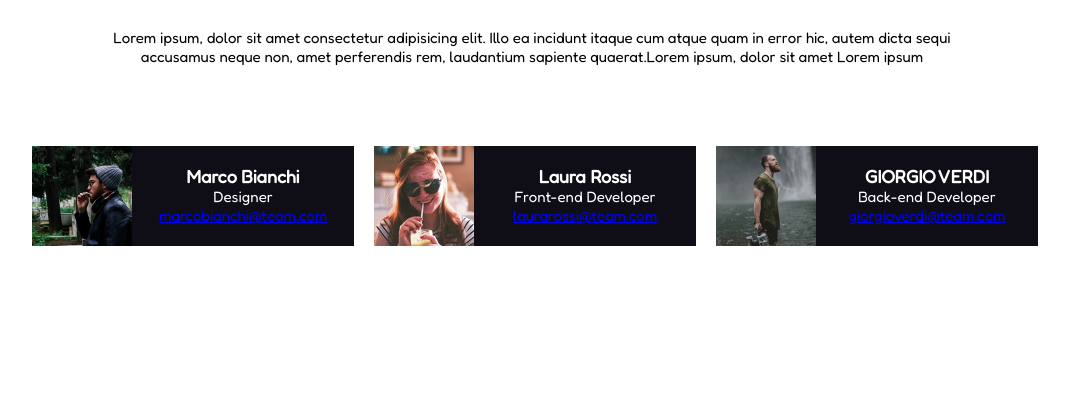
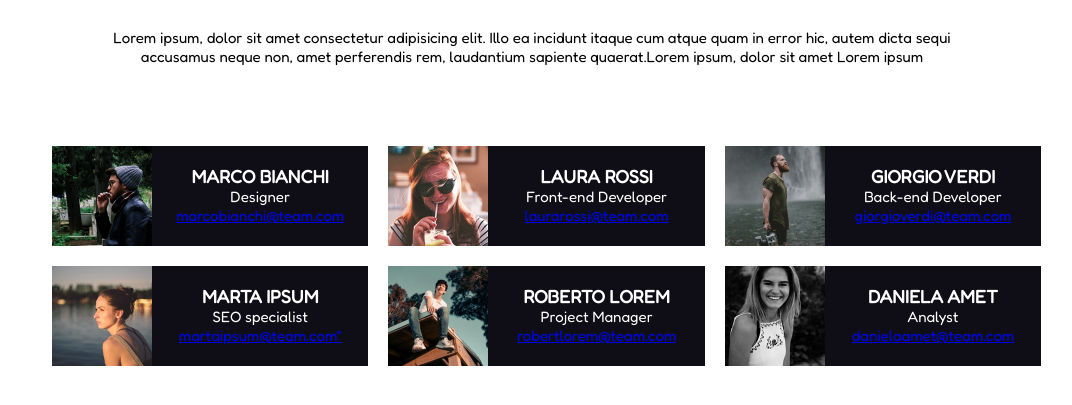
Before and after one commit to EnzoPierucci/html-css-float-cards, a plain HTML site: page index.html in a window 1280 px wide. Shown: the part 133-538 px from the top of the page, without its empty margins (108-1180 px from the left). Drawn offline with Linux system fonts and the light colour scheme.

Commit message:
float secondo gruppo

```diff
--- a/css/style.css
+++ b/css/style.css
@@ -20,7 +20,7 @@ header,div{
 }
 
 section{
-    margin:70px auto auto 130px;
+    margin:70px auto auto 150px;
 
 }
 
--- a/index.html
+++ b/index.html
@@ -30,7 +30,7 @@
              <img class="foto" src="img/male1.png" alt="marco bianchi">
 
                 <br>
-                 <b>Marco Bianchi</b>
+                 <b>MARCO BIANCHI</b>
                  <br>
                  <span>Designer</span>
                  <br>
@@ -42,7 +42,7 @@
                 <img class="foto" src="img/female1.png" alt="Laura Rossi">
 
                    <br>
-                    <b>Laura Rossi</b>
+                    <b>LAURA ROSSI</b>
                     <br>
                     <span>Front-end Developer</span>
                     <br>
@@ -63,6 +63,45 @@
                </div>
         </section>
 
+        <section>
+            <div class="c1">
+
+             <img class="foto" src="img/female2.png" alt="MARTA IPSUM">
+
+                <br>
+                 <b>MARTA IPSUM</b>
+                 <br>
+                 <span>SEO specialist</span>
+                 <br>
+                 <a href="martaipsum@team.com">martaipsum@team.com"</a>
+
+            </div>
+            <div class="c1">
+
+                <img class="foto" src="img/male3.png" alt="ROBERTO LOREM">
+
+                   <br>
+                    <b>ROBERTO LOREM</b>
+                    <br>
+                    <span>Project Manager</span>
+                    <br>
+                    <a href="robertlorem@team.com">robertlorem@team.com</a>
+
+               </div>
+               <div class="c1">
+
+                <img class="foto" src="img/female3.png" alt="DANIELA AMET">
+
+                   <br>
+                    <b>DANIELA AMET</b>
+                    <br>
+                    <span>Analyst</span>
+                    <br>
+                    <a href="danielaamet@team.com">danielaamet@team.com</a>
+
+               </div>
+        </section>
+
     </main>
 
 </body>
```
